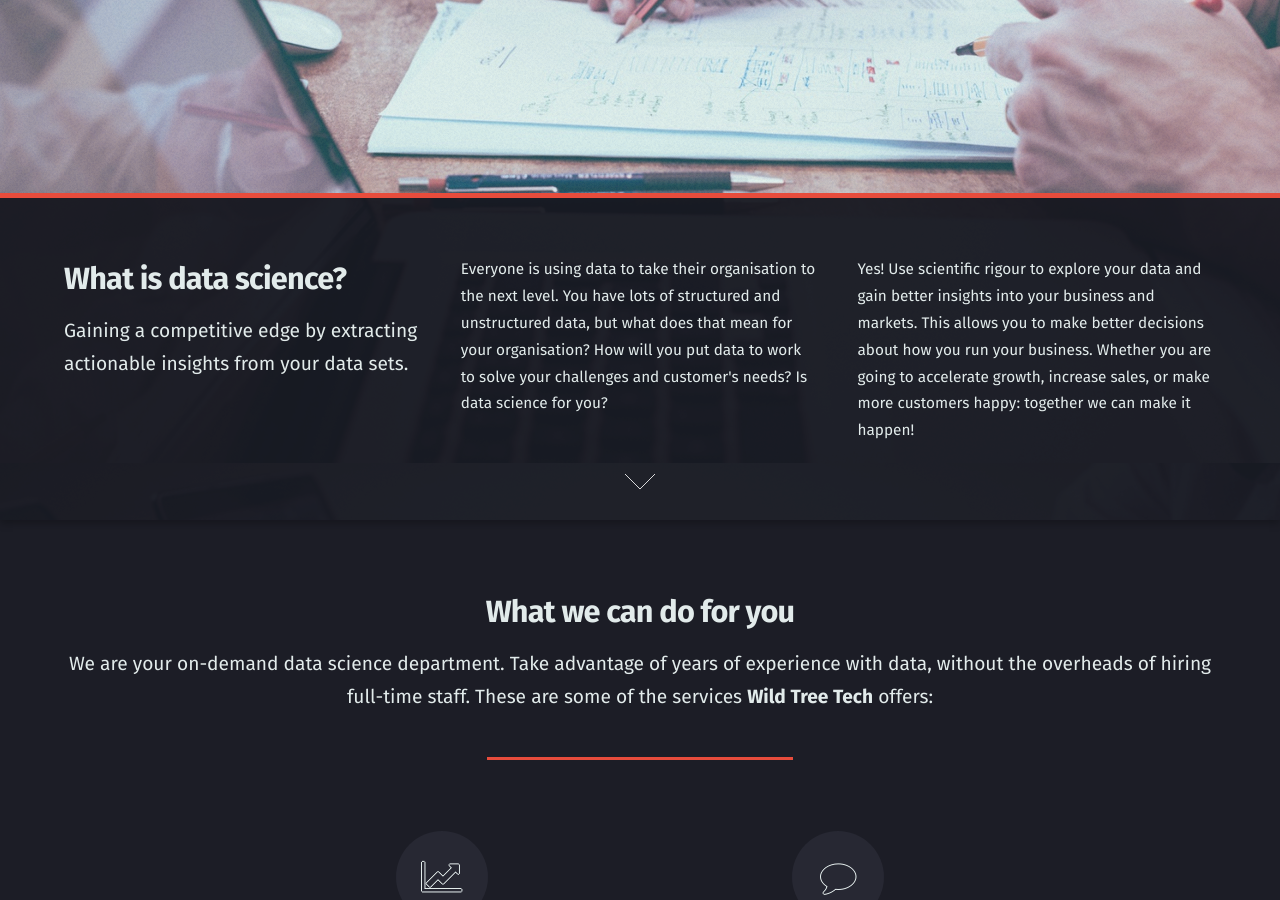
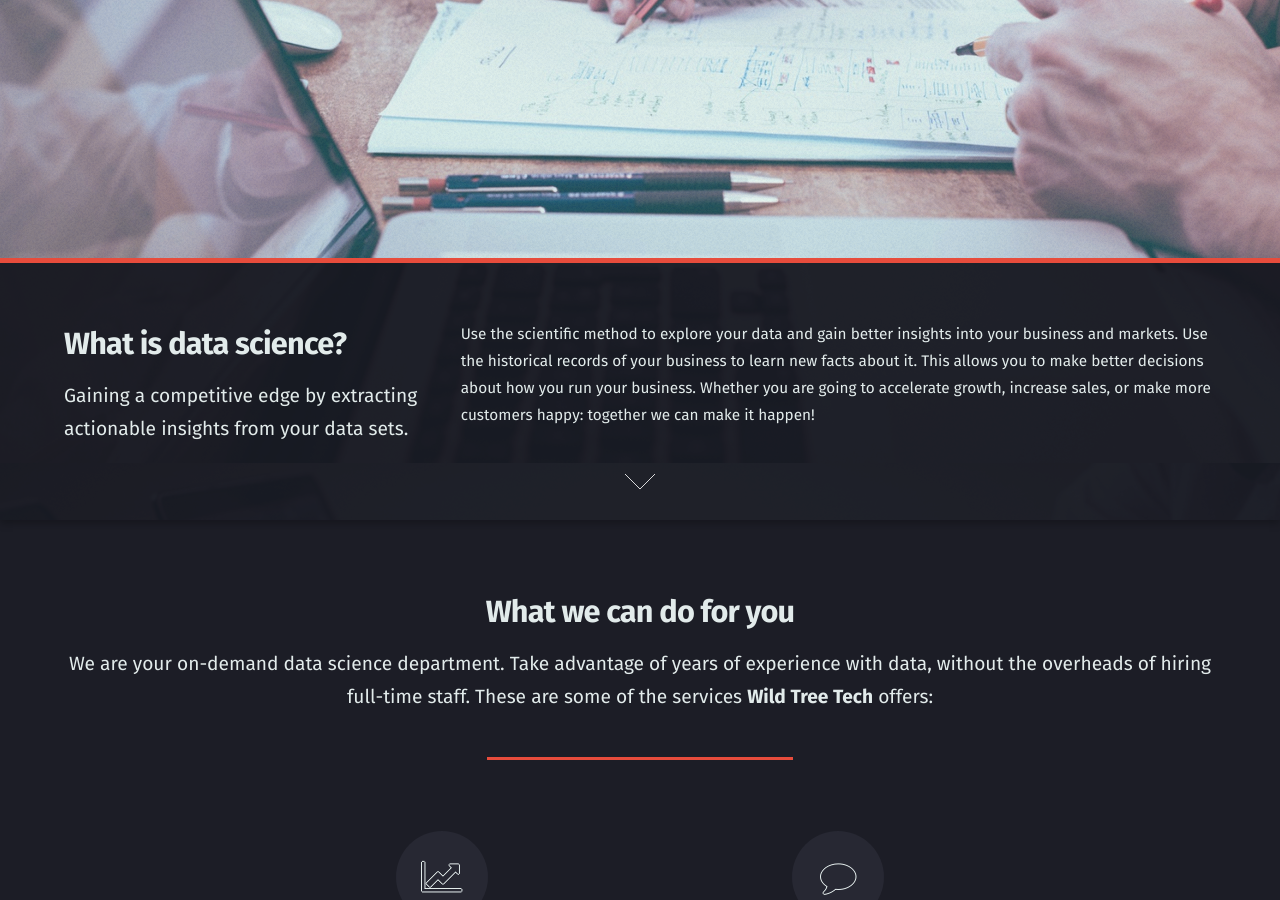
Before and after one commit to wildtreetech/wildtreetech.github.io, a Jekyll site: the page built from index.html, in a window 1280 px wide and 900 px high, scrolled down 1280 px. Built offline with Jekyll 4.4.1, drawn with Linux system fonts in a browser that asks for light colours; some of the changed text lies outside the part shown.

```diff
--- a/_includes/menu.html
+++ b/_includes/menu.html
@@ -13,7 +13,7 @@
 					<li><a href="/make48/">Make48</a></li>
 				</ul>
 			</li>
-			<li><a href="/index.html#who">Team</a></li>
+			<li><a href="/index.html#who">Tim</a></li>
 			<li><a href="/index.html#contact">Contact</a></li>
 		</ul>
 	</nav>
--- a/index.html
+++ b/index.html
@@ -8,7 +8,7 @@ layout: default
 		<header>
 			<h2>Wild Tree Technologies</h2>
 			<p>Helping organisations with strategic matters <br />
-				 around data analysis and technology.</p>
+				around data analysis and technology.</p>
 		</header>
 		<span class="image"><img src="images/logo.jpg" alt="" /></span>
 	</div>
@@ -28,17 +28,11 @@ layout: default
 							insights from your data sets.</p>
 					</header>
 				</div>
-				<div class="4u 12u$(medium)">
-					<p>Everyone is using data to take their organisation to the next
-						level. You have lots of structured and unstructured
-						data, but what does that mean for your organisation? How will
-						you put data to work to solve your challenges and customer's needs?
-						Is data science for you?
-					</p>
-				</div>
-				<div class="4u$ 12u$(medium)">
-					<p>Yes! Use scientific rigour to explore your data and gain
+				<div class="8u$ 12u$(medium)">
+					<p>Use the scientific method to explore your data and gain
 						better insights into your business and markets.
+						Use the historical records of your business
+						to learn new facts about it.
 						This allows you to make better
 						decisions about how you run your business. Whether you are going
 						to accelerate growth, increase sales, or make more customers
@@ -107,14 +101,16 @@ layout: default
 					</ul>
 				</section>
 				<section class="4u 6u$(medium) 12u$(xsmall)">
-					<a href="make48/" class="icon alt major fa-clock-o">
+					<a href="make48/" class="icon alt major fa-rocket">
 						<span class="label">Make48</span>
 					</a>
 					<h3><a href="/mak48/">Make48</a></h3>
 					<p>
-						Try something new: We are fast. Fourty-eight hours fast. Set a
-						challenge and find out what can be done in two days. From idea
-						to prototype in just 48 hours.
+						Try something new: We are fast. Fourty-eight hours fast. What is
+						your moonshot idea? Too risky to try? Set a
+						challenge and find out what can be done in two days. You pay my
+						travel and hotel, I work for free. Together we go from idea to
+						prototype in just 48 hours.
 					</p>
 					<ul class="actions">
 						<li><a href="/make48/" class="button">Find out more</a></li>
```
